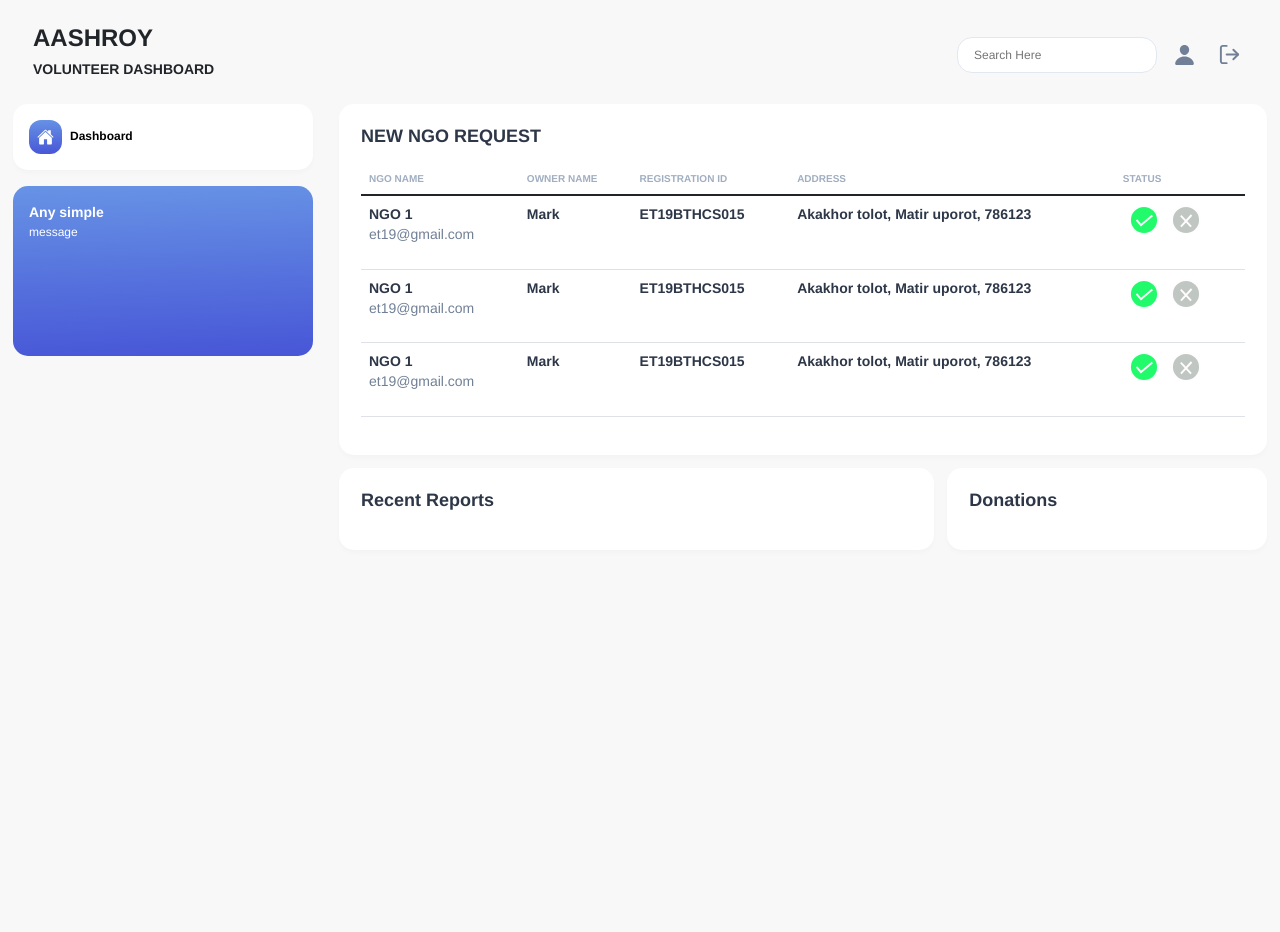
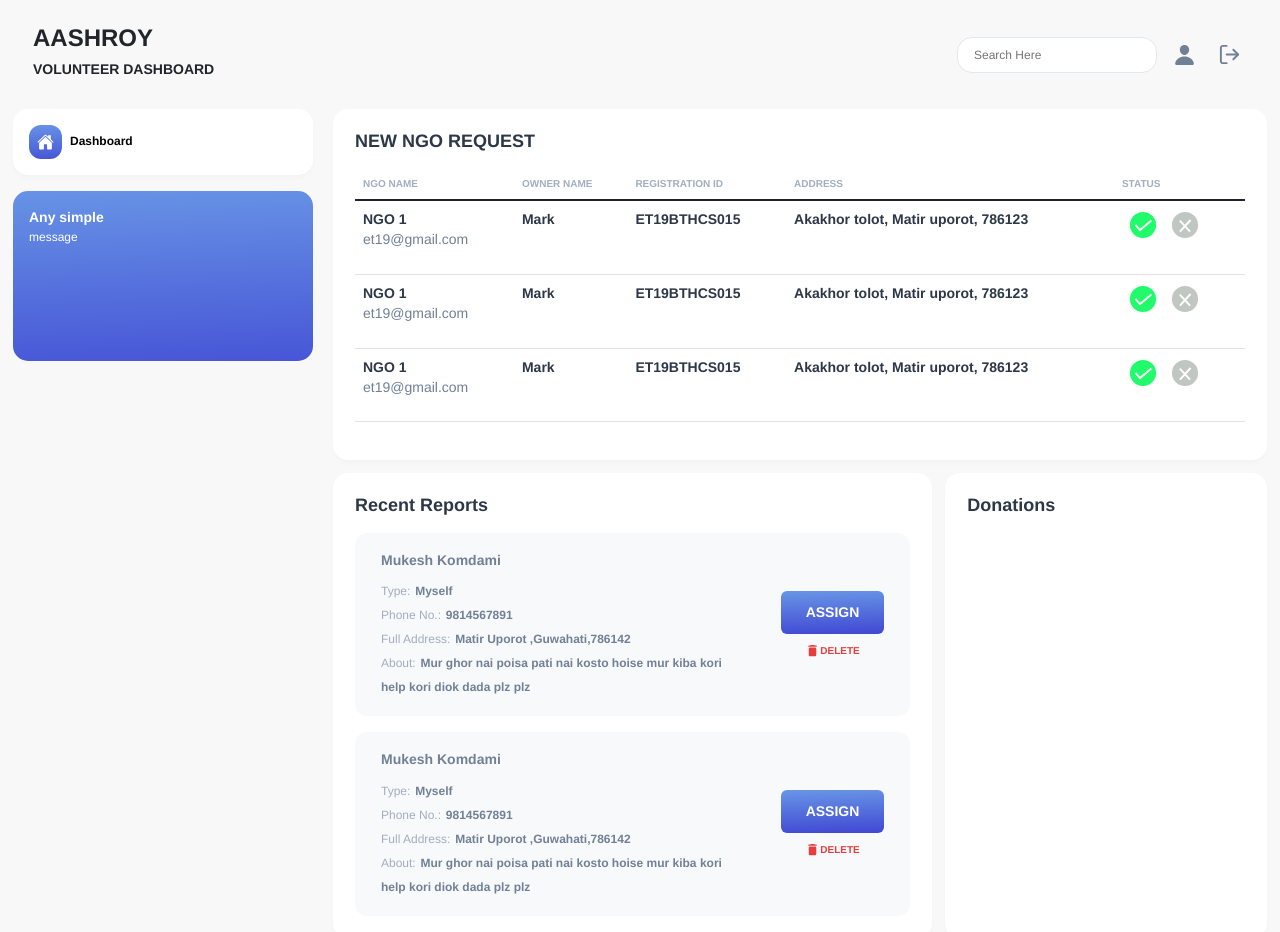
Before and after one commit to Marg-team/frontend, a React (Create React App) app: page /admin in a window 1280 px wide. Shown: the top 932 px of the page. Before the commit the page ends 800 px from the top, so only its background shows below. Built offline with nearby package versions, Linux system fonts and the light colour scheme.

Commit message:
report tile added

```diff
--- a/src/ui/screens/admin/Admin.js
+++ b/src/ui/screens/admin/Admin.js
@@ -5,6 +5,7 @@ import AdminNav from './components/adminNav/AdminNav';
 import AdminSidebar from './components/adminSidebar/AdminSidebar';
 import * as styles from './Admin.module.css'
 import AdminTable from './components/adminTable/AdminTable';
+import ReportTile from './components/reportTile/ReportTile';
 
 export default function Admin() {
     const [type, setType] = useState(null);
@@ -30,6 +31,8 @@ export default function Admin() {
                     </AdminCard>
                     <div className={styles.sideway}>
                         <AdminCard className={styles.report} title="Recent Reports">
+                            <ReportTile/>
+                            <ReportTile/>
 
                         </AdminCard>
 
--- a/src/ui/screens/admin/Admin.module.css
+++ b/src/ui/screens/admin/Admin.module.css
@@ -1,12 +1,11 @@
 .main {
-    display: flex;
-    flex-direction: row;
+    padding-top: 6.8rem;
 }
 
 .content {
     display: flex;
     flex-direction: column;
-    flex: 2;
+    margin-left: 320px;
 }
 
 .sideway {
@@ -22,3 +21,10 @@
 .donation {
     flex: 1;
 }
+
+@media screen and (max-width: 1000px) {
+    .content {
+        margin-left: auto !important;
+        width: calc( 70vw - 15px);
+    }
+}
--- a/src/ui/screens/admin/components/adminNav/AdminNav.module.css
+++ b/src/ui/screens/admin/components/adminNav/AdminNav.module.css
@@ -26,6 +26,9 @@
     padding-bottom: 18px;
     justify-content: space-between;
     align-items: center;
+    position: fixed;
+    background-color: #F8F8F8 !important;
+    width: 100%;
 }
 
 .toolbar input{
--- a/src/ui/screens/admin/components/adminSidebar/AdminSidebar.module.css
+++ b/src/ui/screens/admin/components/adminSidebar/AdminSidebar.module.css
@@ -5,6 +5,7 @@
     margin-right: 13px;
     width: 30%;
     max-width: 300px;
+    position: fixed;
 }
 
 .sidebar svg{
--- /dev/null
+++ b/src/ui/screens/admin/components/reportTile/ReportTile.js
@@ -0,0 +1,37 @@
+import React from 'react'
+import * as styles from './ReportTile.module.css'
+
+export default function ReportTile() {
+    return (
+        <div className={styles.tile}>
+            <div className={styles.content}>
+                <h3>Mukesh Komdami</h3>
+                <div className={styles.items}>
+                    <span>Type:</span>
+                    <span>Myself</span>
+                </div>
+                <div className={styles.items}>
+                    <span>Phone No.:</span>
+                    <span>9814567891</span>
+                </div>
+                <div className={styles.items}>
+                    <span>Full Address:</span>
+                    <span>Matir Uporot ,Guwahati,786142</span>
+                </div>
+                <div className={styles.items}>
+                    <span>About:</span>
+                    <span>Mur ghor nai poisa pati nai kosto hoise mur kiba kori help kori diok dada plz plz</span>
+                </div>
+            </div>
+            <div className={styles.buttons}>
+                <button className={styles.primary_btn}>ASSIGN</button>
+                <button className={styles.secondary_btn}>
+                    <svg width="15" height="15" viewBox="0 0 15 15" fill="none" xmlns="http://www.w3.org/2000/svg">
+                        <path d="M3.75 11.875C3.75 12.5625 4.3125 13.125 5 13.125H10C10.6875 13.125 11.25 12.5625 11.25 11.875V5.625C11.25 4.9375 10.6875 4.375 10 4.375H5C4.3125 4.375 3.75 4.9375 3.75 5.625V11.875ZM11.25 2.5H9.6875L9.24375 2.05625C9.13125 1.94375 8.96875 1.875 8.80625 1.875H6.19375C6.03125 1.875 5.86875 1.94375 5.75625 2.05625L5.3125 2.5H3.75C3.40625 2.5 3.125 2.78125 3.125 3.125C3.125 3.46875 3.40625 3.75 3.75 3.75H11.25C11.5937 3.75 11.875 3.46875 11.875 3.125C11.875 2.78125 11.5937 2.5 11.25 2.5Z" fill="#E53E3E"/>
+                    </svg>
+                    DELETE
+                </button>
+            </div>
+        </div>
+    )
+}
--- /dev/null
+++ b/src/ui/screens/admin/components/reportTile/ReportTile.module.css
@@ -0,0 +1,77 @@
+.tile{
+    background: #F8F9FA;
+    border-radius: 12px;
+    padding-top: 18px;
+    padding-bottom: 18px;
+    padding-left: 26px;
+    padding-right: 26px;
+    display: flex;
+    flex-direction: row;
+    align-items: center;
+    margin-bottom: 1rem;
+}
+
+.tile:last-of-type{
+    margin-bottom: unset !important;
+}
+
+.tile h3 {
+    font-weight: bold;
+    font-size: 14px;
+    line-height: 140%;
+    color: #718096;
+}
+
+.items span:first-of-type {
+    font-weight: normal;
+    font-size: 12px;
+    line-height: 150%;
+    color: #A0AEC0;
+    margin-right: 0.3rem;
+}
+
+.items span:last-of-type {
+    font-weight: bold;
+    font-size: 12px;
+    line-height: 150%;
+    color: #718096;
+}
+
+.primary_btn {
+    background: linear-gradient(178.18deg, #6EA0E8 -13.56%, #281BC8 158.3%);
+    border-radius: 6px;
+    border: none;
+    font-weight: bold;
+    font-size: 14px;
+    line-height: 21px;
+    text-align: center;
+    color: #FFFFFF;
+    padding-left: 25px;
+    padding-right: 25px;
+    padding-top: 11px;
+    padding-bottom: 11px;
+    margin-bottom: 8px;
+}
+
+.secondary_btn svg {
+    width: 15px;
+}
+
+.buttons {
+    margin-left: 2rem;
+    display: flex;
+    flex-direction: column;
+}
+
+.secondary_btn {
+    border: none;
+    background: none;
+    font-weight: bold;
+    font-size: 10px;
+    line-height: 150%;
+    color: #E53E3E;
+
+    display: flex;
+    flex-direction: row;
+    justify-content: center;
+}
```
